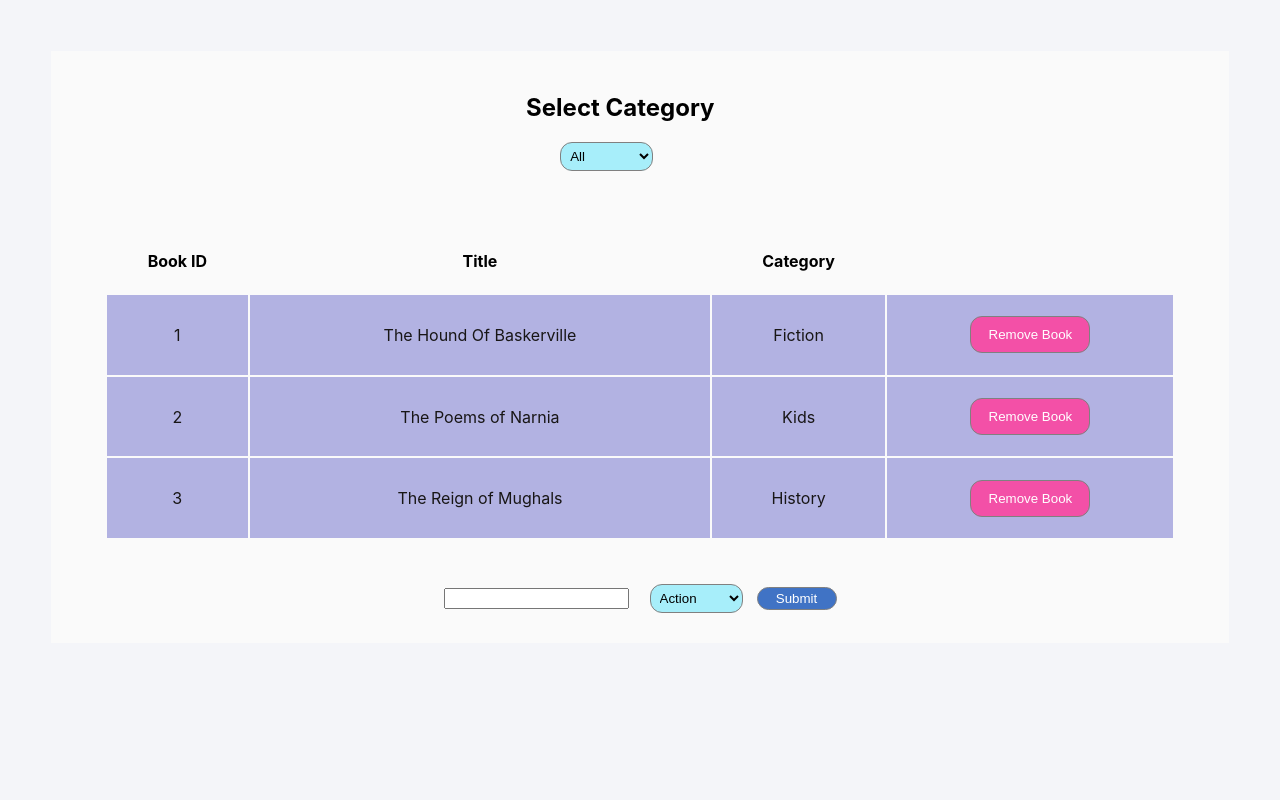
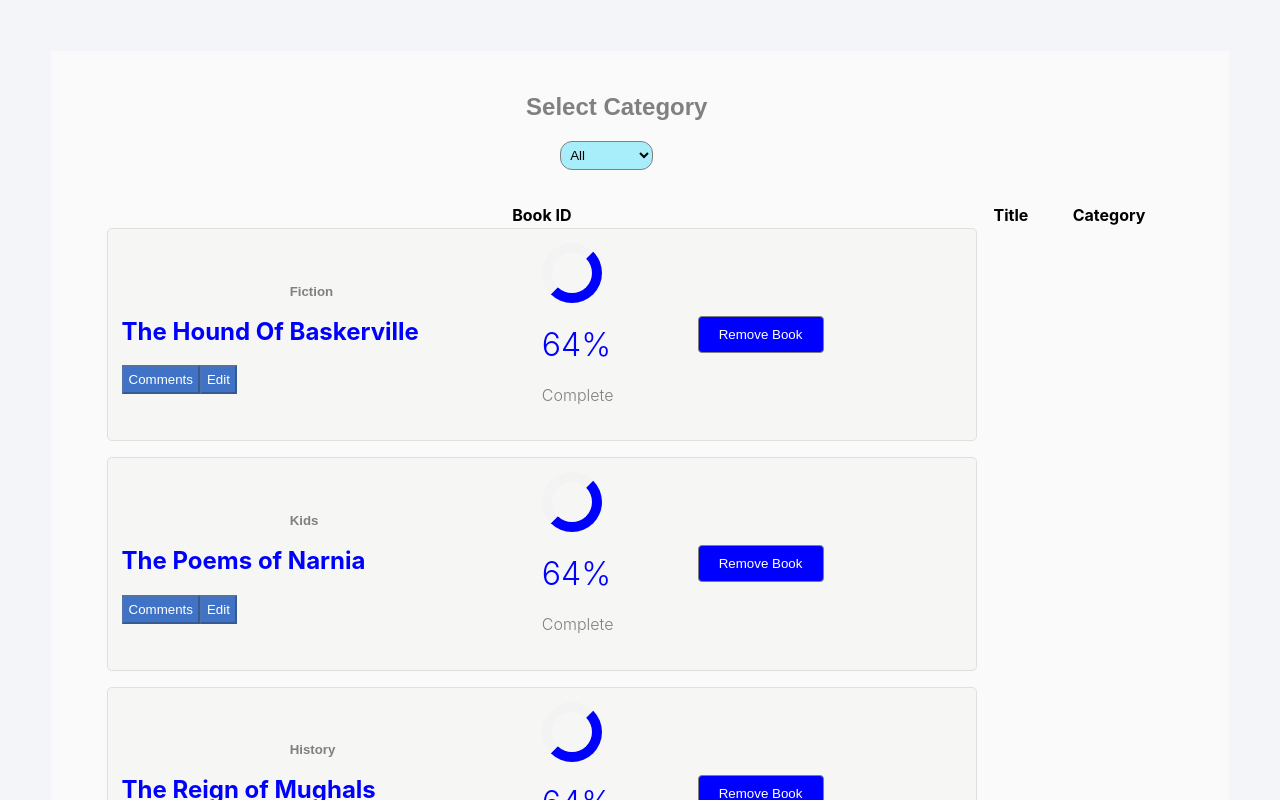
Before and after one commit to Abhigyan001/Bookstore_redux, a React (Create React App) app: page / in a window 1280 px wide. Shown: the top 800 px of the page. Built offline with nearby package versions, Linux system fonts and the light colour scheme.

Commit message:
Configure books styling

```diff
--- a/src/components/Book.js
+++ b/src/components/Book.js
@@ -3,16 +3,28 @@ import PropTypes from 'prop-types';
 
 export default function Books({ book, handleRemoveBook }) {
   return (
-    <tr className="allRow" key={book.id}>
-      <td className="row">{book.id}</td>
-      <td className="row">{book.title}</td>
-      <td className="row">{book.category}</td>
-      <td className="row">
-        <button className="button3" type="submit" onClick={() => handleRemoveBook(book)}>
+    <div className="books" key={book.id}>
+      <div className="left-side">
+        <h5 className="category">{book.category}</h5>
+        <h2 className="title">{book.title}</h2>
+        <div className="actions">
+          <button type="button" disabled>Comments</button>
+          <button type="button" disabled>Edit</button>
+        </div>
+      </div>
+      <div id="middle">
+        <div className="progress" />
+        <div className="percent">
+          <h1 className="percentage">64%</h1>
+          <h4 className="completed">Complete</h4>
+        </div>
+      </div>
+      <div className="right-side">
+        <button type="button" className="btn" onClick={() => handleRemoveBook(book)}>
           Remove Book
         </button>
-      </td>
-    </tr>
+      </div>
+    </div>
   );
 }
 
--- a/src/index.css
+++ b/src/index.css
@@ -66,27 +66,6 @@ button {
   cursor: pointer;
 }
 
-.button3 {
-  border: 1px solid gray;
-  border-radius: 12px;
-  padding: 10px;
-  width: 120px;
-  outline: none;
-  cursor: pointer;
-  background-color: rgb(243, 80, 167);
-}
-
-.row {
-  padding: 2%;
-}
-
-.allRow {
-  background: rgb(178, 178, 226);
-  color: rgb(24, 22, 22);
-  text-align: center;
-  width: 100%;
-}
-
 .category {
   margin: 2% 40%;
   width: 100%;
@@ -102,3 +81,78 @@ button {
   background-color: #FAFAFA;
   padding: 1.2em;
 }
+
+.books {
+  align-items: center;
+  border: 1px solid #dfdfdf;
+  background-color: rgb(246, 246, 244);
+  border-radius: 0.3em;
+  display: flex;
+  height: auto;
+  margin-bottom: 1em;
+  padding: 14px;
+}
+
+.right-side {
+  flex-basis: 30%;
+  justify-self: center;
+  padding-left: 2.5%;
+  text-align: center;
+}
+
+.middle {
+  align-items: center;
+  border-right: 1px solid #ddd;
+  display: inline-flex;
+  flex-basis: 20%;
+  justify-content: center;
+  padding-right: 20px;
+}
+
+.left-side {
+  flex-basis: 50%;
+}
+
+.progress {
+  width: 40px;
+  height: 40px;
+  border: 10px solid #f3f3f3;
+  border-radius: 50%;
+  border-right: 10px solid blue;
+  border-bottom: 10px solid blue;
+}
+
+.percentage {
+  font-weight: 300;
+  color: blue;
+}
+
+.completed {
+  color: gray;
+  font-weight: 300;
+}
+
+.category {
+  color: grey;
+  font-family:
+    Arial,
+    Helvetica,
+    sans-serif;
+  font-weight: 800;
+  margin-bottom: -2px;
+}
+
+h2.title {
+  color: blue;
+}
+
+.btn {
+  padding: 10px;
+  background: blue;
+  color: white;
+  text-align-last: center;
+  width: 50%;
+  border: 1px solid gray;
+  border-radius: 0.3em;
+  outline: none;
+}
```
Also changed, not shown: 1 other file (tests, documents, lock files or other folders).
